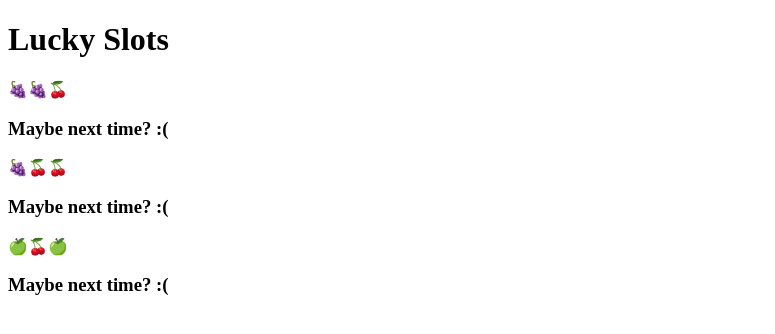
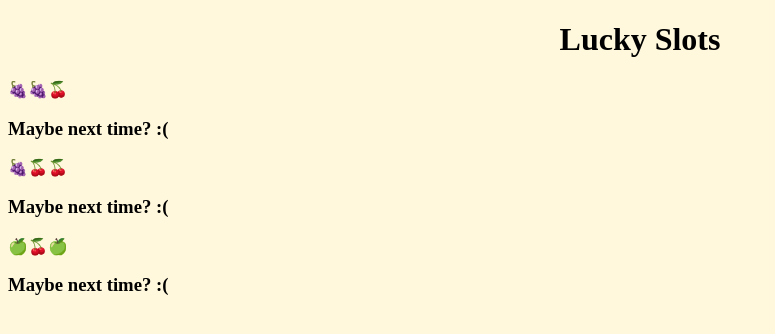
Before and after one commit to KateDK/slots, a plain HTML site: page index.html in a window 1280 px wide. Shown: the whole page, without its empty margins (0-775 px from the left). Drawn offline with nearby package versions, Linux system fonts and the light colour scheme.

Commit message:
add css file to html document
-update title

```diff
--- a/index.html
+++ b/index.html
@@ -1,7 +1,8 @@
 <!DOCTYPE html>
 <html>
   <head>
-    <title>Basic React compinent</title>
+    <link rel="stylesheet" href="app.css" />
+    <title>React Slots</title>
   </head>
   <body>
     <div id="root"></div>
```
